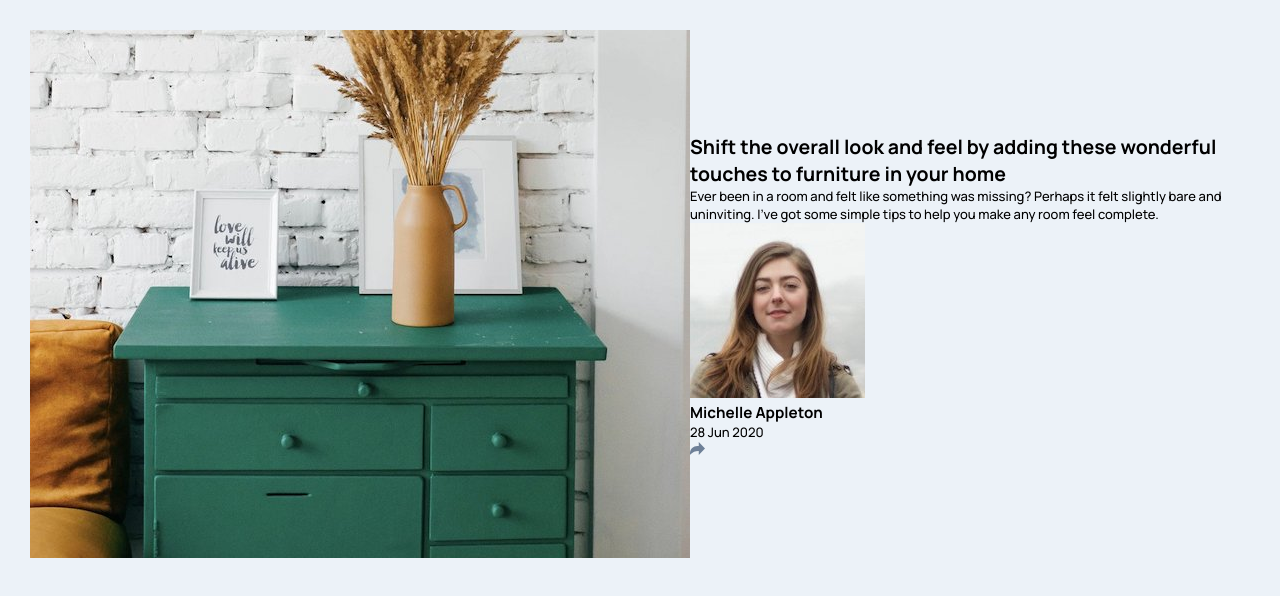
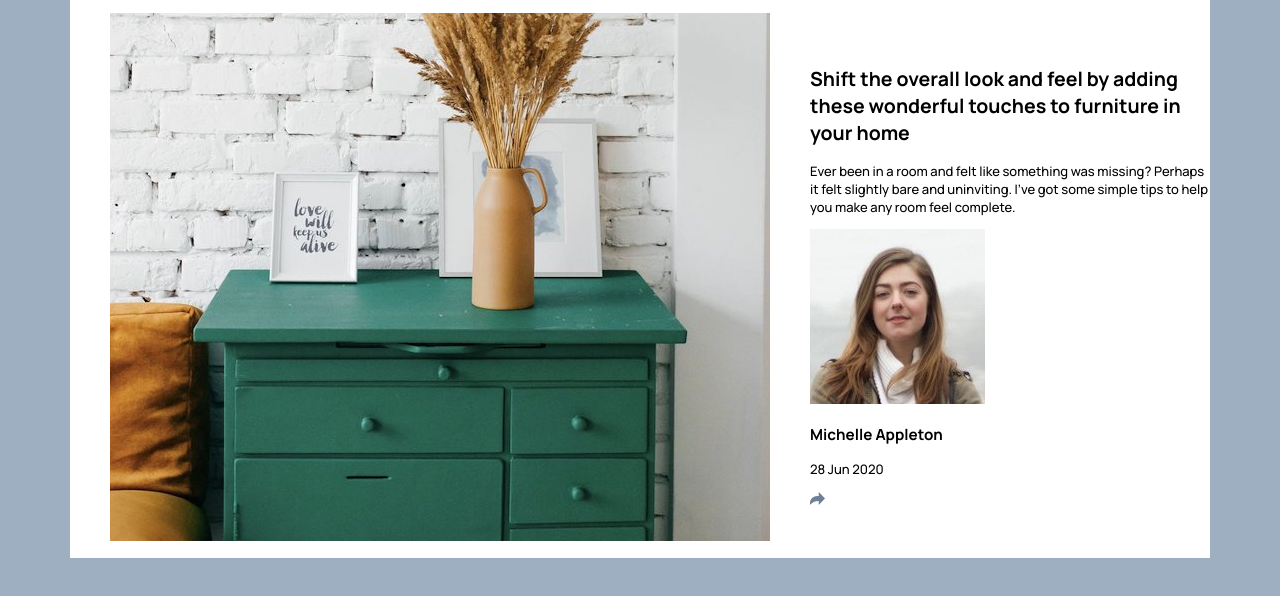
Before and after one commit to AfreenMaymuna/article-previews, a plain HTML site: page index.html in a window 1280 px wide. Drawn offline with Linux system fonts and the light colour scheme.

Commit message:
modified index and style sheet

```diff
--- a/index.html
+++ b/index.html
@@ -10,7 +10,7 @@
   <link rel="stylesheet" href="./style.css">
 </head>
 <body>
-<section class="post">
+<section class="posts">
   <article class="card">
     <div class="card-warpper">
       <figure>
--- a/style.css
+++ b/style.css
@@ -1,36 +1,33 @@
 @import url('https://fonts.googleapis.com/css2?family=Manrope:wght@500;700&family=Red+Hat+Display:ital,wght@0,500;0,700;1,800&display=swap');
-*,::after,::before {
+/* *,::after,::before {
     margin: 0;
-    box-sizing: border-box;
+    box-sizing: border-box; */
 }
 :root{
     --darkgrayishblue: hsl(217, 19%, 35%);
     --darkblue: hsl(214, 17%, 51%);
     --grayishblue: hsl(212, 23%, 69%);
-    --lightgrayishblue: hsl(210, 46%, 95%);
+    --lightgrayishblue:hsl(210, 46%, 95%);
 }
 body{
     font-size: 13px;
     font-family: 'Manrope', sans-serif;
+    margin: 0;
+    height: 100vh;
 }
-/* img{
-    width: 100%;
-    object-fit: cover;
-} */
-.post{
-    background-color:hsl(210, 46%, 95%);
-    background-position: center -250px;
-    background-size: cover;
+.posts{
+    background-color:hsl(212, 23%, 69%);
     height: 100vh;
-
 }
 .card{
-    padding: 30px;
+    background-color: white;
+    width: 1140px;
+    margin: auto;
     display: flex;
     align-items: center;
     justify-content: center;
+}
 
-}
 .card-warpper{
 
 }
```
